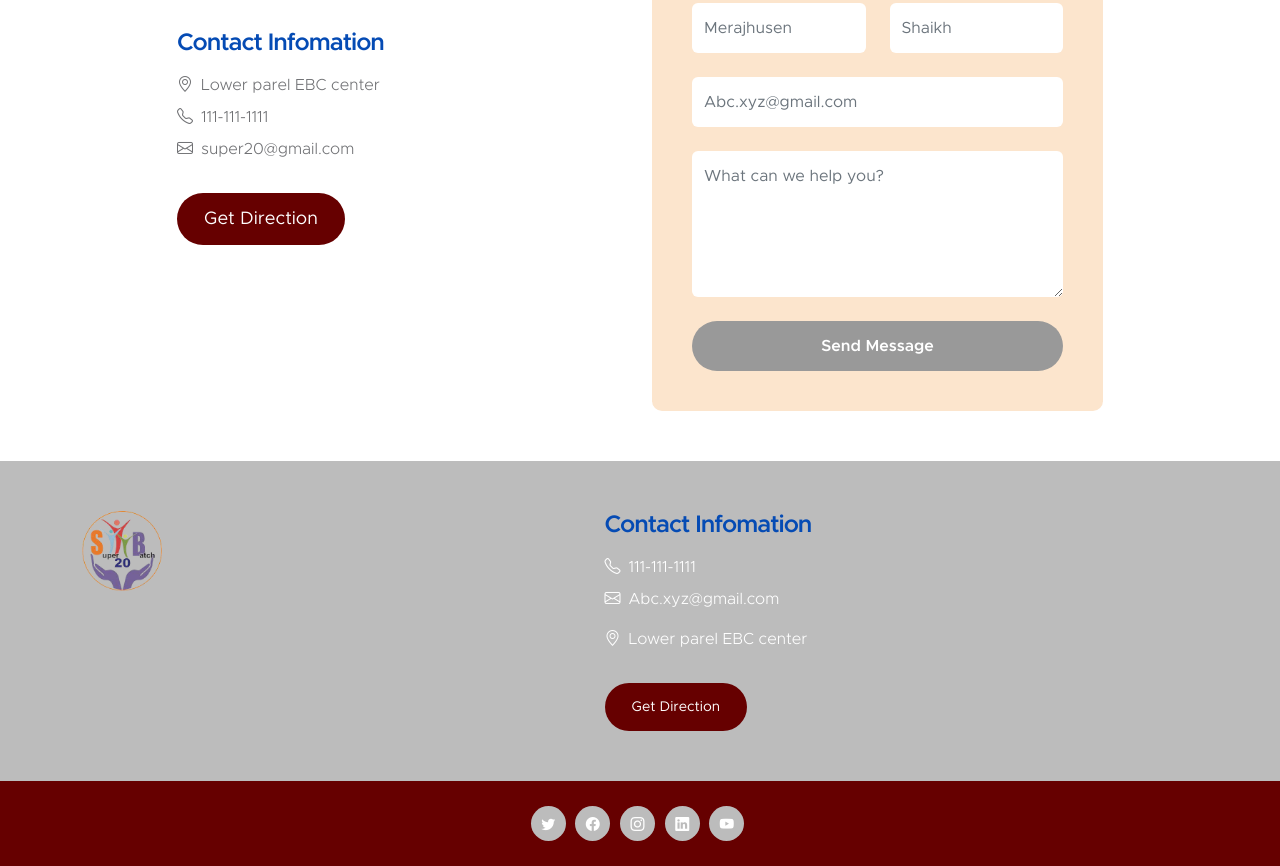
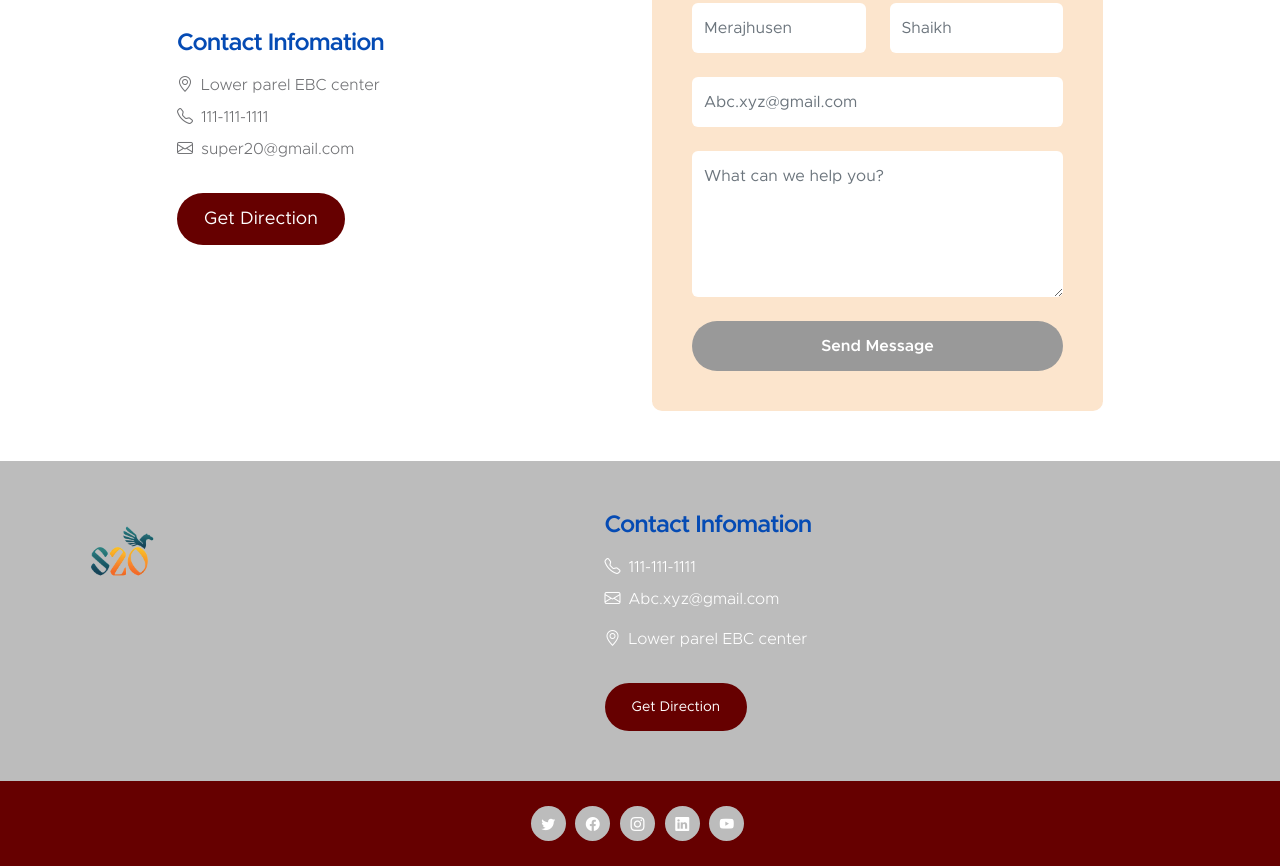
Before and after one commit to Meraj07-B/imsuper20, a plain HTML site: page index.html in a window 1280 px wide. Shown: the part 3917-4783 px from the top of the page. Drawn offline with Linux system fonts and the light colour scheme.

Commit message:
Update index.html

```diff
--- a/index.html
+++ b/index.html
@@ -377,7 +377,7 @@
             <div class="container">
                 <div class="row">
                     <div class="col-lg-3 col-12 mb-4">
-                        <img src="images\LOGO (2).png" class="logo img-fluid" alt="">
+                        <img src="images/logopng-removebg-preview (1).png" class="logo img-fluid" alt="">
                     </div>
 
 
```
